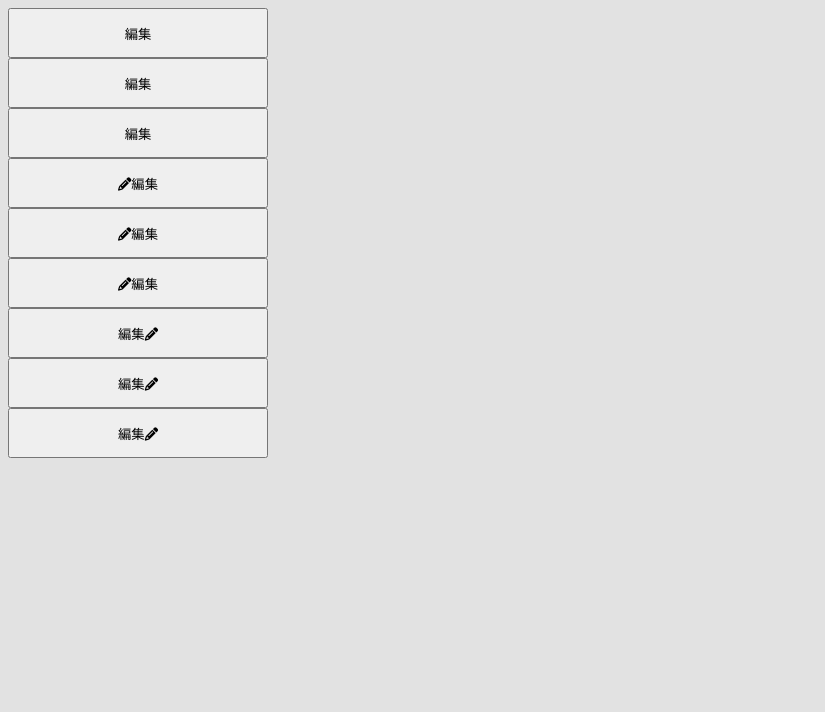
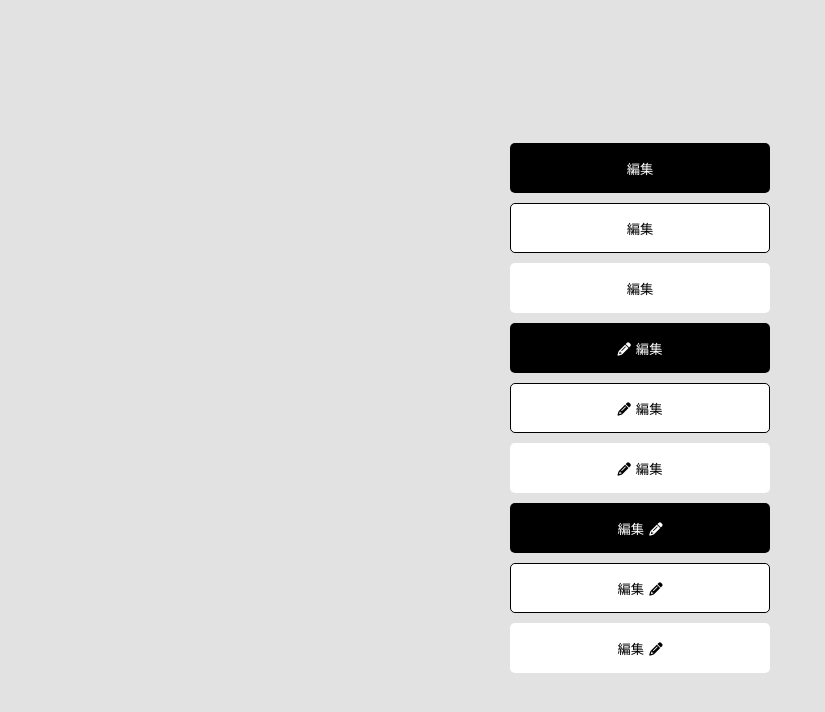
Before and after one commit to nyanchl/superhamster_task, a React (Create React App) app: page / in a window 1280 px wide. Shown: the top 712 px of the page, without its empty margins (0-825 px from the left). Built offline with nearby package versions, Linux system fonts and the light colour scheme.

Commit message:
css追加

```diff
--- a/src/buttons/base_button/base_button.tsx
+++ b/src/buttons/base_button/base_button.tsx
@@ -1,3 +1,5 @@
+import "../../css/base_button.css";
+
 type IconPositionType = "left" | "right";
 
 type ButtonType = "button" | "submit" | "reset";
--- a/src/buttons/index.tsx
+++ b/src/buttons/index.tsx
@@ -1,5 +1,6 @@
 import { useState } from "react";
 
+import "../css/base_button.css";
 import BaseButton from "./base_button/base_button";
 
 function Buttons() {
--- /dev/null
+++ b/src/css/base_button.css
@@ -0,0 +1,73 @@
+.outter-container {
+  display: flex;
+  flex-direction: column;
+  align-items: center;
+  justify-content: center;
+  box-sizing: border-box;
+  height: 100vh;
+  width: 100%;
+  padding: 20px;
+}
+
+.first-button,
+.second-button,
+.third-button {
+  width: 100%;
+  max-width: 300px;
+  box-sizing: border-box;
+  border-radius: 5px;
+  margin: 5px;
+}
+
+@media screen and (max-width: 480px) {
+  .first-button,
+  .second-button,
+  .third-button {
+    width: 100%;
+    max-width: 300px;
+    box-sizing: border-box;
+    border-radius: 5px;
+    margin: 5px;
+  }
+}
+
+.first-button {
+  border: none;
+  color: white;
+  background-color: black;
+}
+
+.second-button {
+  border: 1px solid black;
+  color: black;
+  background-color: white;
+}
+
+.third-button {
+  border: none;
+  color: black;
+  background-color: white;
+}
+
+.first-button:hover {
+  background-color: #333;
+}
+
+.second-button:hover,
+.third-button:hover {
+  background-color: #f0f0f0;
+}
+
+.first-button:focus,
+.second-button:focus,
+.third-button:focus {
+  outline: 2px solid blue;
+}
+
+.button-icon-left {
+  margin-right: 5px;
+}
+
+.button-icon-right {
+  margin-left: 5px;
+}
```
